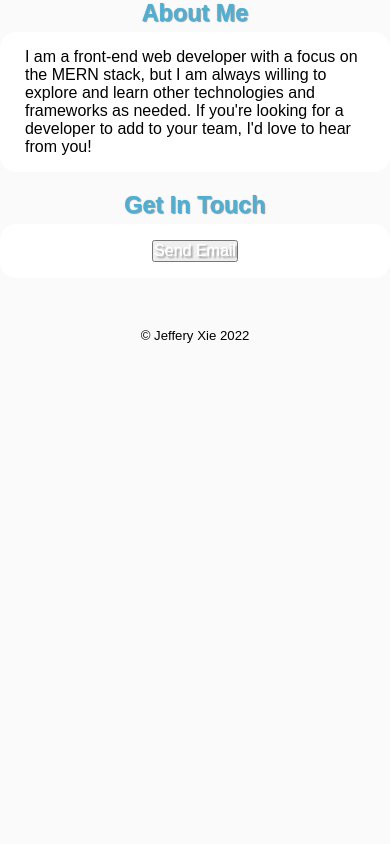
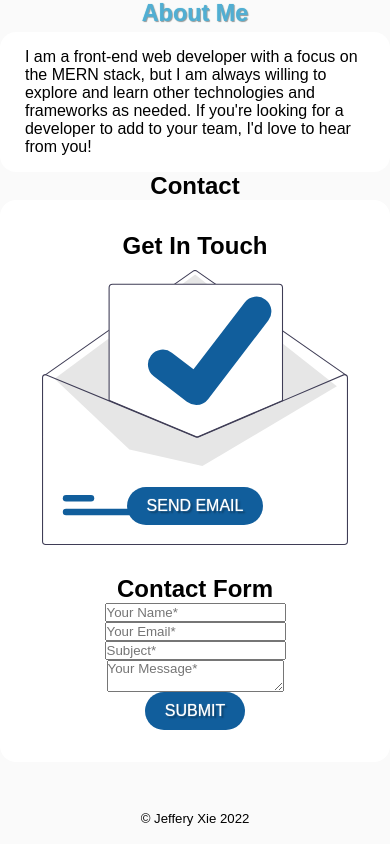
Before and after one commit to rJefferyXie/Portfolio, a React (Create React App) app: page / in a window 390 px wide. Shown: the part 3249-4093 px from the top of the page. Before the commit the page ends 3609 px from the top, so only its background shows below. Built offline with nearby package versions, Linux system fonts and the light colour scheme.

Commit message:
Completed contact page with form.

```diff
--- a/src/Components/Contact/Contact.css
+++ b/src/Components/Contact/Contact.css
@@ -1,7 +1,67 @@
 #Contact-container {
-    width: min(100%, 1080px);
-    height: 100%;
     border-radius: 16px;
     background-color: white;
-    padding: 1rem;
+    padding: 2rem;
+    height: 100%;
+    width: 100%;
+    position: relative;
 }
+
+#Contact-header {
+    position: absolute;
+    top: 2rem;
+    left: 2rem;
+}
+
+#Contact-left {
+    height: 100%;
+    width: 40%;
+    text-align: center;
+    position: relative;
+}
+
+#Email-image {
+    width: 85%;
+    cursor: pointer;
+    padding: 20px;
+}
+
+#Send-email {
+    padding: 10px 20px;
+    font-size: var(--step-0);
+    border: none;
+    background-color: rgb(17, 94, 156);
+    color: white;
+    border-radius: 40px;
+    text-align: center;
+    z-index: 1;
+}
+
+#Send-email:hover, #Send-email:focus, #Send-email:active {
+    background-color: rgb(36, 111, 173);
+}
+
+@media screen and (max-width: 960px) {
+    #Contact-container {
+        flex-direction: column;
+    }
+
+    #Contact-header {
+        position: initial;
+    }
+
+    #Send-email {
+        position: absolute;
+        bottom: 10%;
+        font-size: var(--step-3);
+    }
+
+    #Email-image {
+        width: 100%;
+        padding: 10px;
+    }
+
+    #Contact-left {
+        width: 100%;
+    }
+}
--- a/src/Components/Contact/Contact.js
+++ b/src/Components/Contact/Contact.js
@@ -1,4 +1,8 @@
 import './Contact.css';
+
+import ContactForm from './ContactForm/ContactForm';
+
+import email from "../../images/undraw/email.svg";
 
 const Contact = () => {
     const sendEmail = () => {
@@ -7,9 +11,14 @@ const Contact = () => {
 
     return (
         <section id="Contact" className="flex-col">
-            <h1 className="Page-title">Get In Touch</h1>
-            <div id="Contact-container" className="Page-container flex-col">
-                <button onClick={sendEmail}>Send Email</button>
+            <h1>Contact</h1>
+            <div id="Contact-container" className="page-container flex">
+            <h2 id="Contact-header">Get In Touch</h2>
+                <div id="Contact-left" className="flex-col">
+                    <img id="Email-image" src={email} alt="Click this to send an email." onClick={sendEmail}></img>
+                    <button id="Send-email" onClick={sendEmail}>SEND EMAIL</button>
+                </div>
+                <ContactForm></ContactForm>
             </div>
         </section>
     )
```
